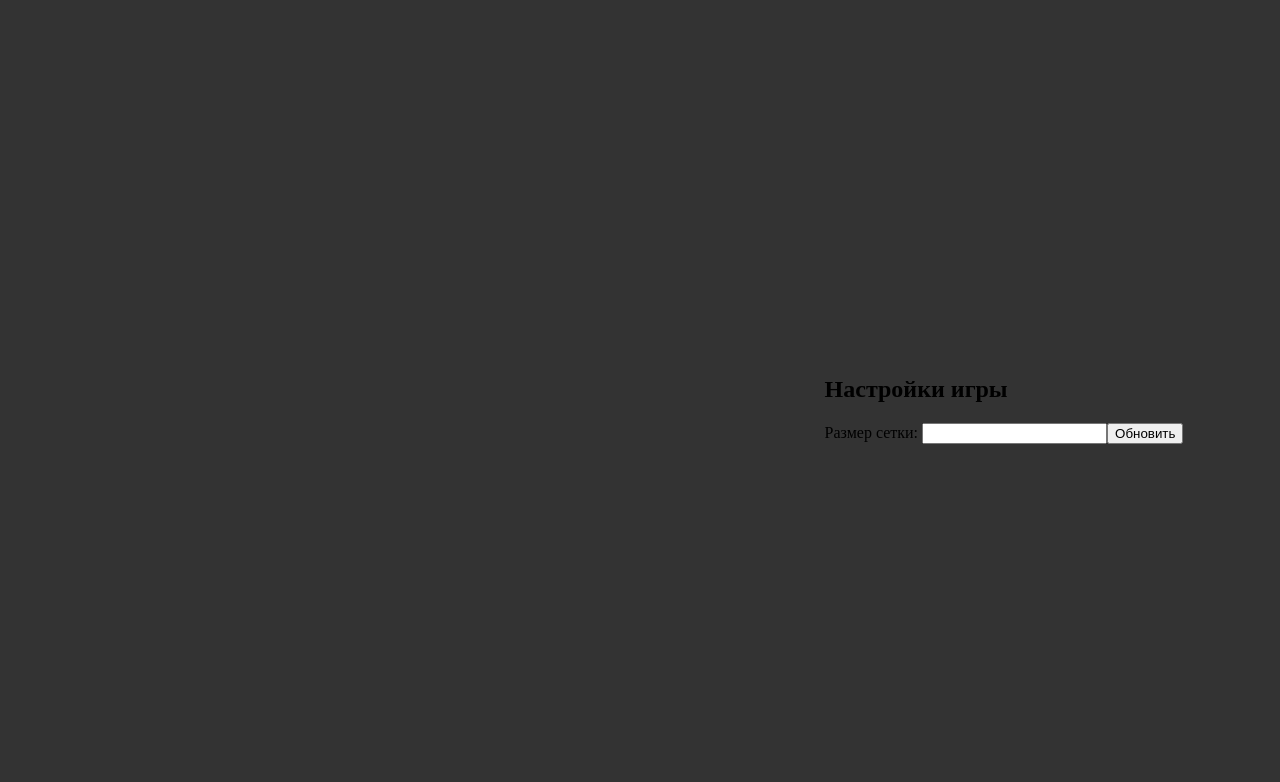
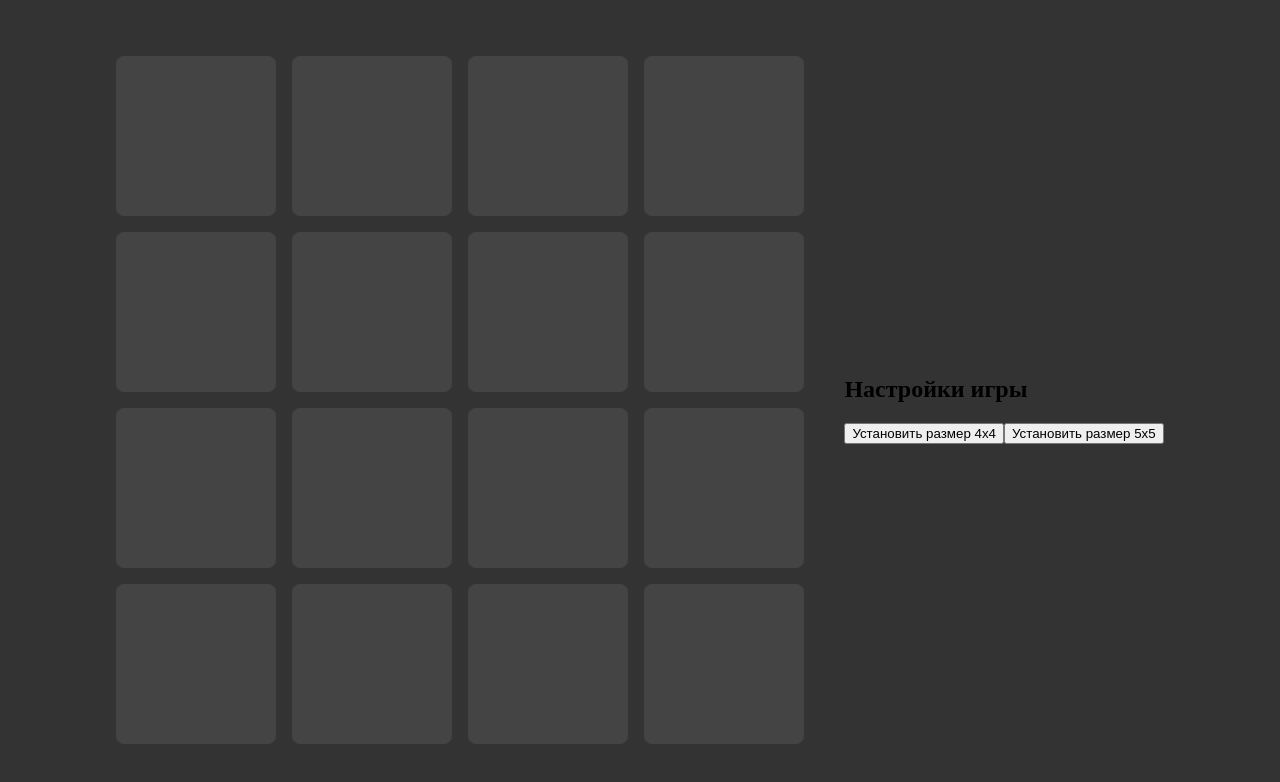
Before and after one commit to CopperyTexas/2048, a React app: page / in a window 1280 px wide. Shown: the top 782 px of the page. Built offline with nearby package versions, Linux system fonts and the light colour scheme.

Commit message:
анимация появления поля

```diff
--- a/src/components/cell/cell.module.scss
+++ b/src/components/cell/cell.module.scss
@@ -1,3 +1,17 @@
-.cell{
+.cell {
+	background-color: #444;
+	border-radius: 1vmin;
+	opacity: 0;
+	animation: cellAppearAnimation 0.5s ease-out forwards;
+}
 
+@keyframes cellAppearAnimation {
+	from {
+		transform: scale(0);
+		opacity: 0;
+	}
+	to {
+		transform: scale(1);
+		opacity: 1;
+	}
 }
--- a/src/components/cell/cell.tsx
+++ b/src/components/cell/cell.tsx
@@ -1,12 +1,29 @@
-import React from "react";
+// Cell.tsx
+import React from 'react'
 import classes from './cell.module.scss'
 
 interface CellProps {
-    x: number;
-    y: number
+	x: number
+	y: number
 }
 
-const Cell: React.FC<CellProps> = ({ x, y}) => {
-    return <div className={classes.cell} data-x={x} data-y={y} ></div>
+const Cell: React.FC<CellProps> = ({ x, y }) => {
+	const animationDelay = `${Math.random()}s`
+	const animationName = 'cellAnimation'
+
+	return (
+		<div
+			className={classes.cell}
+			style={{
+				animationDuration: '0.5s',
+				animationFillMode: 'forwards',
+				animationTimingFunction: 'ease-out',
+				animationDelay: animationDelay,
+			}}
+			data-x={x}
+			data-y={y}
+		></div>
+	)
 }
+
 export default Cell
--- a/src/components/gameBoard/gameBoard.module.scss
+++ b/src/components/gameBoard/gameBoard.module.scss
@@ -3,14 +3,9 @@
 	--cell-gap: 2vmin;
 	position: relative;
 	display: grid;
-	grid-template-columns: repeat(4, var(--cell-size));
-	grid-template-rows: repeat(4, var(--cell-size));
-	gap: 2vmin;
 	border-radius: 1vmin;
-}
-.cell {
-	background-color: #444;
-	border-radius: 1vmin;
+	transition: grid-template-columns 0.5s ease-in-out,
+		grid-template-rows 0.5s ease-in-out, gap 0.5s ease-in-out;
 }
 .tile {
 	--y: 2;
@@ -32,9 +27,3 @@
 	transition: 100ms;
 	animation: show 200ms;
 }
-@keyframes show {
-	0% {
-		opacity: 0.5;
-		transform: scale(0);
-	}
-}
--- a/src/components/gameBoard/gameBoard.tsx
+++ b/src/components/gameBoard/gameBoard.tsx
@@ -1,28 +1,47 @@
-import React from 'react'
+import React, { useEffect, useState } from 'react'
+import Cell from '../cell/cell'
 import classes from './gameBoard.module.scss'
-import Cell from '../cell/cell'
 
-const GRID_SIZE = 4;
-
-interface GameBoardProps{
-	gridSize: number;
+interface GameBoardProps {
+	gridSize: number
 }
 
-const GameBoard: React.FC<GameBoardProps> = ({gridSize}) => {
-	const cells: JSX.Element[] = [];
+const GameBoard: React.FC<GameBoardProps> = ({ gridSize }) => {
+	const [cellSize, setCellSize] = useState(100)
+	const [gapSize, setGapSize] = useState(5)
+	useEffect(() => {
+		const handleResize = () => {
+			const width = window.innerWidth
+			const newCellSize = Math.max(width / gridSize / 2, 20)
+			setCellSize(newCellSize)
+			const newGapSize = Math.max(newCellSize * 0.1, 5)
+			setGapSize(newGapSize)
+		}
+
+		handleResize()
+		window.addEventListener('resize', handleResize)
+		return () => window.removeEventListener('resize', handleResize)
+	}, [gridSize])
+
+	const cells: JSX.Element[] = []
 	for (let y = 0; y < gridSize; y++) {
 		for (let x = 0; x < gridSize; x++) {
-		  cells.push(<Cell key={`${x}-${y}`} x={x} y={y} />);
+			cells.push(<Cell key={`${gridSize}-${x}-${y}`} x={x} y={y} />)
 		}
-	  }
+	}
 
-	 // Inline стили для динамической сетки
-	 const gridStyle = {
-        gridTemplateColumns: `repeat(${gridSize}, var(--cell-size))`,
-        gridTemplateRows: `repeat(${gridSize}, var(--cell-size))`,
-    };
+	const gridStyle: React.CSSProperties = {
+		display: 'grid',
+		gridTemplateColumns: `repeat(${gridSize}, ${cellSize}px)`,
+		gridTemplateRows: `repeat(${gridSize}, ${cellSize}px)`,
+		gap: `${gapSize}px`,
+	}
 
-    return <div className={classes.game_board} style={gridStyle}>{cells}</div>;
+	return (
+		<div className={classes.game_board} style={gridStyle}>
+			{cells}
+		</div>
+	)
 }
 
 export default GameBoard
--- a/src/components/sizeInput/sizeInput.tsx
+++ b/src/components/sizeInput/sizeInput.tsx
@@ -1,39 +1,21 @@
-import React, { useState } from 'react';
+import React from 'react'
 
 interface GridSizeInputProps {
-    updateSettings: (newSettings: { gridSize: number }) => void;
+	updateSettings: (newSettings: { gridSize: number }) => void
 }
 
 const GridSizeInput: React.FC<GridSizeInputProps> = ({ updateSettings }) => {
-    const [inputValue, setInputValue] = useState('');
+	// Функция для обновления размера сетки
+	const setGridSize = (size: number) => {
+		updateSettings({ gridSize: size })
+	}
 
-    const handleChange = (e: React.ChangeEvent<HTMLInputElement>) => {
-        setInputValue(e.target.value);
-    };
+	return (
+		<div>
+			<button onClick={() => setGridSize(4)}>Установить размер 4x4</button>
+			<button onClick={() => setGridSize(5)}>Установить размер 5x5</button>
+		</div>
+	)
+}
 
-    const handleSubmit = (e: React.FormEvent) => {
-        e.preventDefault();
-        const gridSize = parseInt(inputValue, 10);
-        if (!isNaN(gridSize) && gridSize > 0) {
-            updateSettings({ gridSize });
-        } else {
-            alert("Пожалуйста, введите корректное положительное число.");
-        }
-    };
-
-    return (
-        <form onSubmit={handleSubmit}>
-            <label htmlFor="gridSize">Размер сетки: </label>
-            <input
-                type="number"
-                id="gridSize"
-                value={inputValue}
-                onChange={handleChange}
-                min="1"
-            />
-            <button type="submit">Обновить</button>
-        </form>
-    );
-};
-
-export default GridSizeInput;
+export default GridSizeInput
```
Also changed, not shown: src/components/App.tsx (+9 -9 lines).
